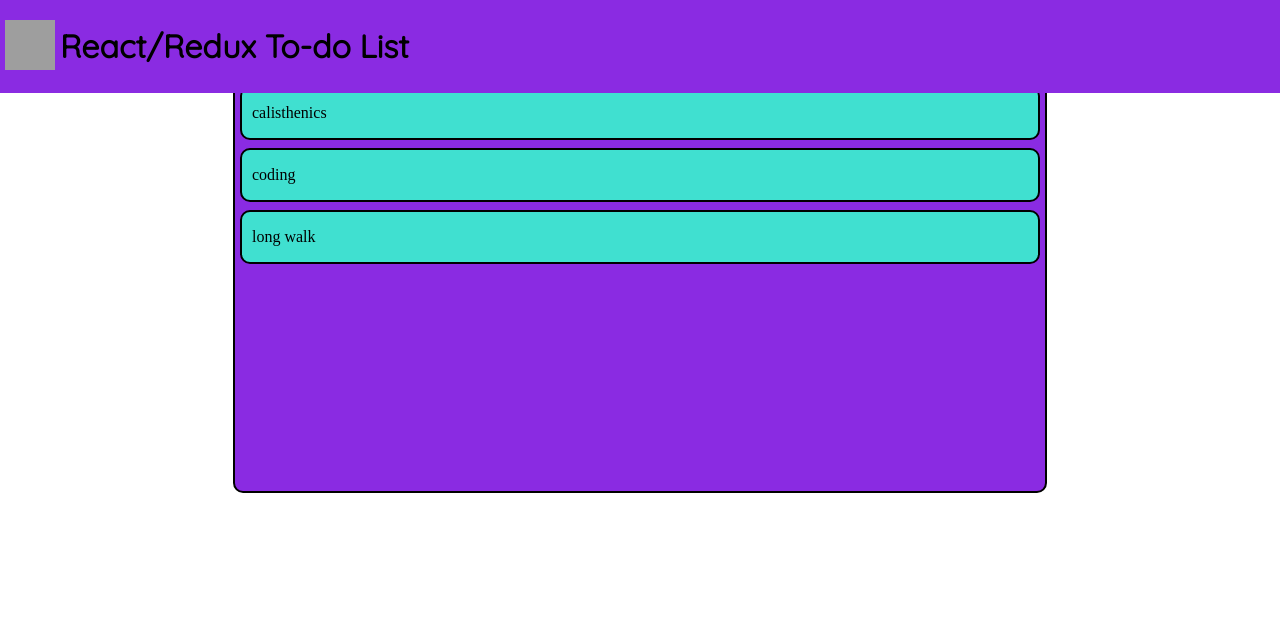
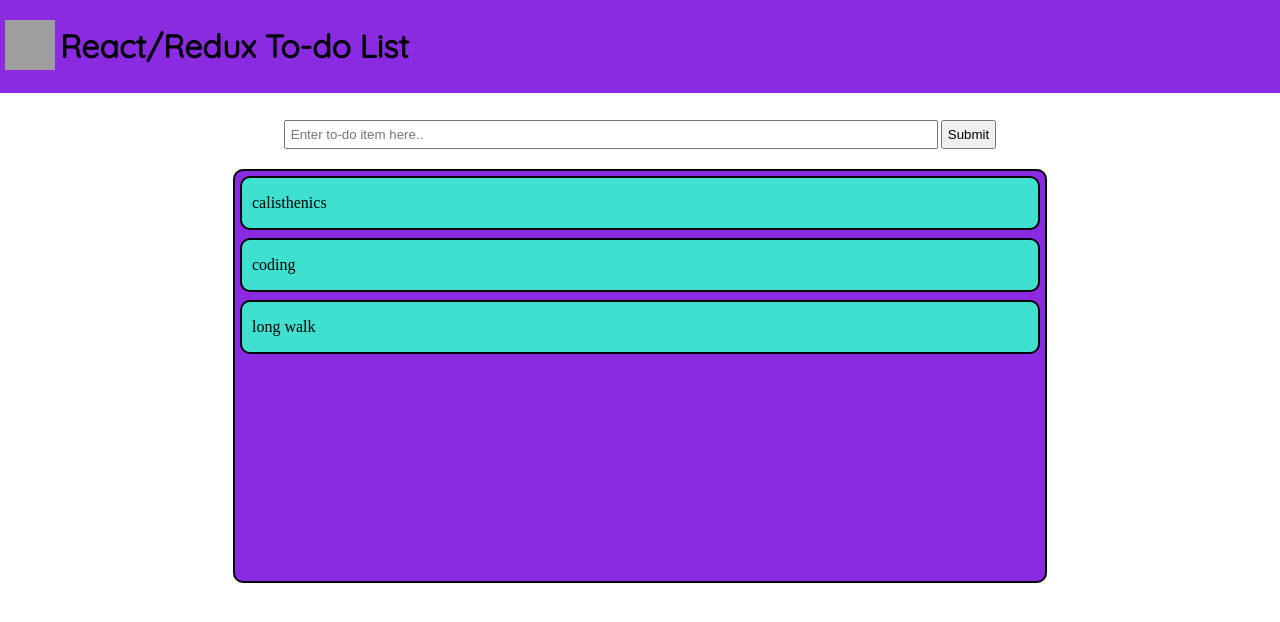
Before and after one commit to YusafOsei-Bonsu/React-ReduxTodoList, a React (Create React App) app: page / in a window 1280 px wide. Shown: the top 622 px of the page. Built offline with nearby package versions, Linux system fonts and the light colour scheme; grey boxes are pictures that could not be loaded.

Commit message:
Modified styling for TodoForm

```diff
--- a/src/components/TodoForm.jsx
+++ b/src/components/TodoForm.jsx
@@ -23,7 +23,7 @@
         return (
             <div className="center">
                 <form onSubmit={this.onSubmitHandler}>
-                    <input type="text" placeholder="Enter to-do item here.." size="70" onChange={this.onChangeHandler} />
+                    <input type="text" placeholder="Enter to-do item here.." onChange={this.onChangeHandler} />
                     <input type="submit" />
                 </form>
             </div>
--- a/src/styles/TodoForm.css
+++ b/src/styles/TodoForm.css
@@ -3,11 +3,12 @@
 }
 
 form {
-    margin-top: 30px;
+    margin-top: 120px;
 }
 
 input[type="text"] {
     padding: 5px;
+    width: 50%;
 }
 
 input[type="submit"] {
```
